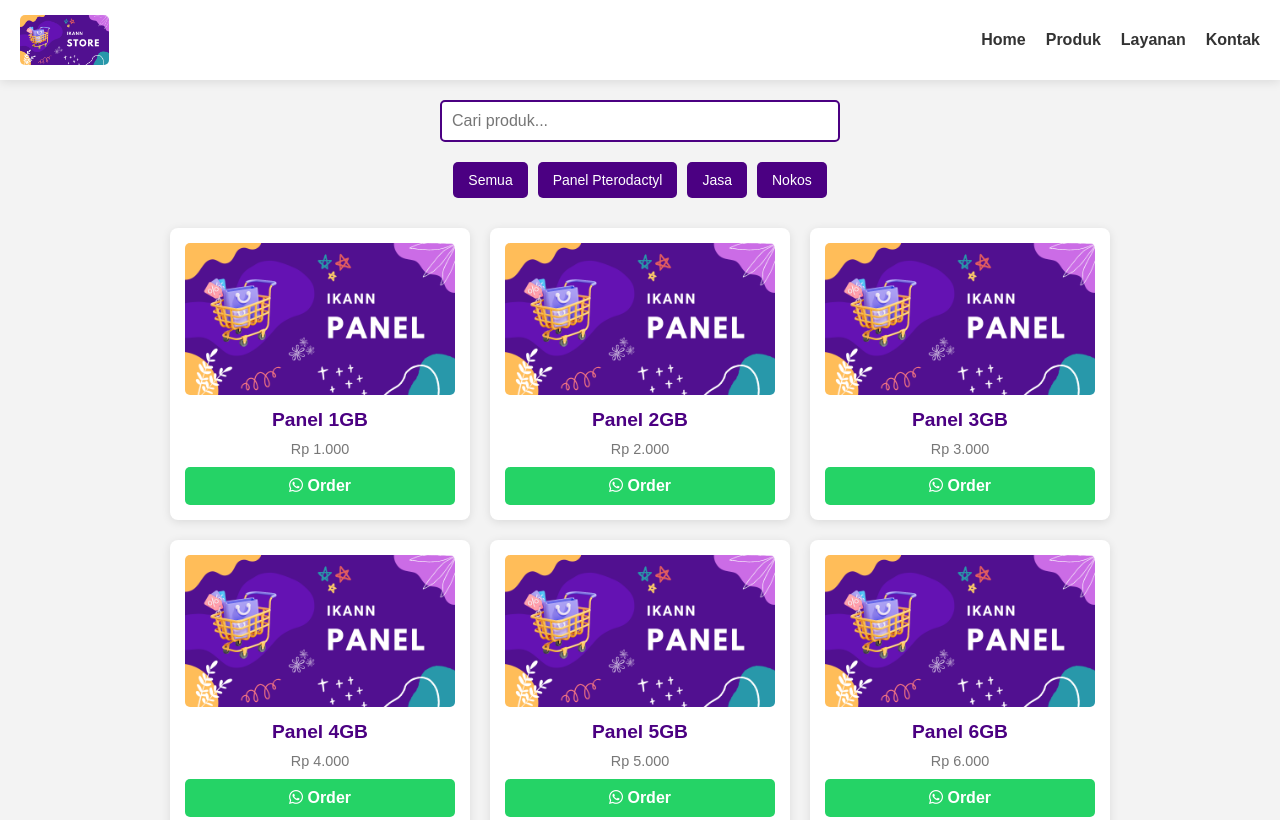
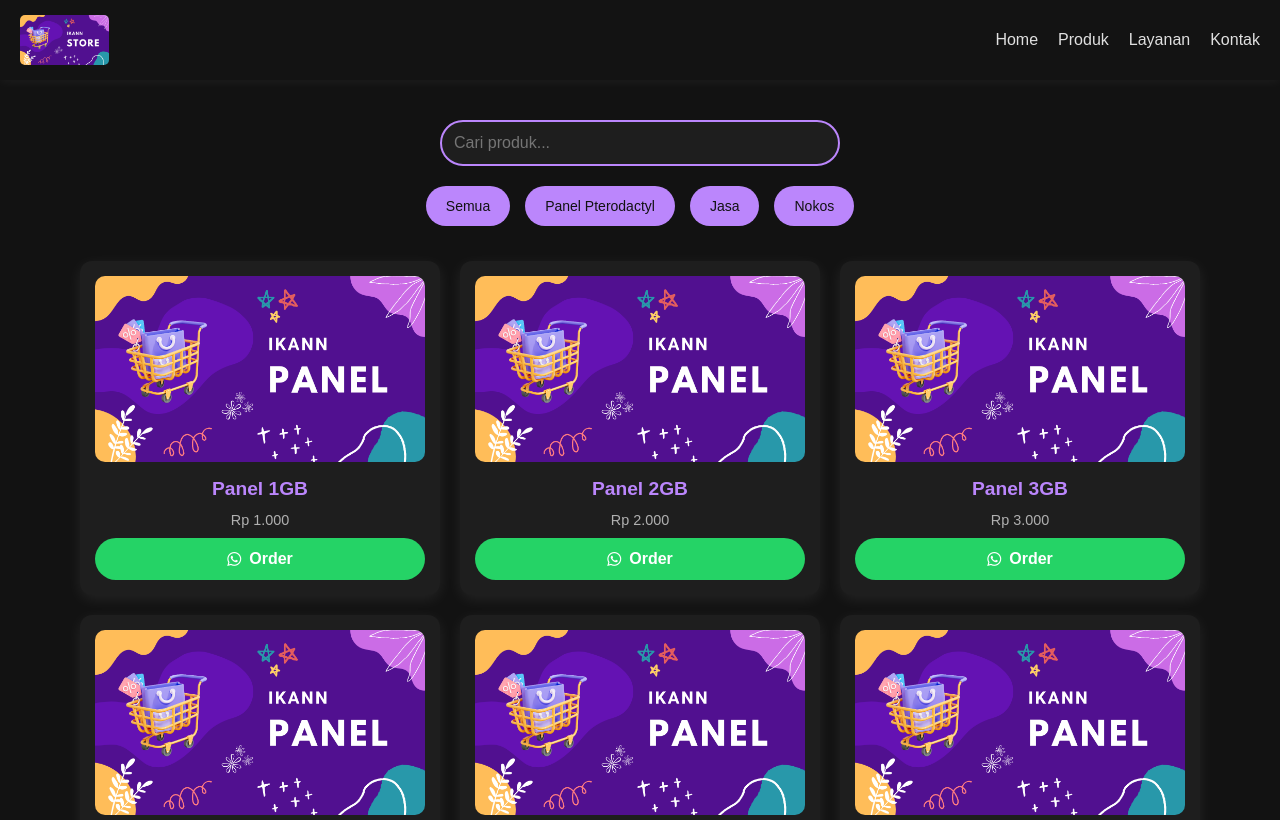
Before and after one commit to ShotaQuen/store, a plain HTML site: page index.html in a window 1280 px wide. Shown: the top 820 px of the page. Drawn offline with Linux system fonts and the light colour scheme.

Commit message:
Add files via upload

```diff
--- a/index.html
+++ b/index.html
@@ -6,18 +6,19 @@
     <title>Ikann Store</title>
     <link rel="stylesheet" href="https://cdnjs.cloudflare.com/ajax/libs/font-awesome/6.4.2/css/all.min.css">
     <style>
-        /* RESET */
+/* RESET */
 * {
     margin: 0;
     padding: 0;
     box-sizing: border-box;
-    font-family: Arial, sans-serif;
+    font-family: 'Poppins', sans-serif;
+    scroll-behavior: smooth;
 }
 
 /* BODY & CONTAINER */
 body {
-    background-color: #f3f3f3;
-    color: #333;
+    background-color: #121212;
+    color: #E0E0E0;
     display: flex;
     flex-direction: column;
     min-height: 100vh;
@@ -33,17 +34,19 @@ body {
 
 /* NAVBAR */
 .navbar {
-    background: white;
+    background: rgba(20, 20, 20, 0.9);
+    backdrop-filter: blur(10px);
     display: flex;
     justify-content: space-between;
     align-items: center;
     padding: 15px 20px;
-    box-shadow: 0 2px 10px rgba(0, 0, 0, 0.1);
+    box-shadow: 0 2px 10px rgba(255, 255, 255, 0.05);
     position: fixed;
     top: 0;
     left: 0;
     width: 100%;
     z-index: 1000;
+    transition: all 0.3s ease-in-out;
 }
 
 .navbar img {
@@ -58,115 +61,132 @@ body {
 
 .menu a {
     text-decoration: none;
-    color: #333;
-    font-weight: bold;
-    transition: color 0.3s;
+    color: #E0E0E0;
+    font-weight: 500;
+    transition: color 0.3s ease-in-out;
 }
 
 .menu a:hover {
-    color: #4B0082;
+    color: #BB86FC;
 }
 
 .menu-toggle {
     display: none;
     font-size: 24px;
     cursor: pointer;
+    color: #E0E0E0;
 }
 
 /* SEARCH BAR */
 .search-container {
-    margin: 80px auto 20px; /* Memberikan jarak karena navbar fixed */
+    margin: 100px auto 20px;
     text-align: center;
 }
 
 .search-container input {
     width: 100%;
     max-width: 400px;
-    padding: 10px;
-    border: 2px solid #4B0082;
-    border-radius: 5px;
+    padding: 12px;
+    border: 2px solid #BB86FC;
+    border-radius: 30px;
     font-size: 16px;
+    background-color: #1E1E1E;
+    color: #E0E0E0;
+    outline: none;
+    transition: all 0.3s ease-in-out;
+}
+
+.search-container input:focus {
+    border-color: #BB86FC;
+    box-shadow: 0 0 10px rgba(187, 134, 252, 0.3);
 }
 
 /* CATEGORY BUTTON */
 .category-container {
     text-align: center;
-    margin: 10px 0;
+    margin: 15px 0;
     display: flex;
     flex-wrap: wrap;
     justify-content: center;
-    gap: 10px;
+    gap: 15px;
 }
 
 .category-container button {
-    background: #4B0082;
-    color: white;
+    background: #BB86FC;
+    color: #121212;
     border: none;
-    padding: 10px 15px;
-    border-radius: 5px;
+    padding: 12px 20px;
+    border-radius: 30px;
     cursor: pointer;
     font-size: 14px;
-    transition: background 0.3s;
+    font-weight: 500;
+    transition: background 0.3s ease-in-out;
 }
 
 .category-container button:hover {
-    background: #320064;
+    background: #9A67EA;
 }
 
 /* PRODUK */
 .products {
-    display: flex;
-    flex-wrap: wrap;
-    justify-content: center;
+    display: grid;
+    grid-template-columns: repeat(auto-fit, minmax(280px, 1fr));
     gap: 20px;
     padding: 20px;
+    justify-content: center;
 }
 
 .product-card {
-    background: white;
+    background: #1E1E1E;
     padding: 15px;
-    border-radius: 8px;
-    box-shadow: 0 2px 10px rgba(0, 0, 0, 0.1);
+    border-radius: 12px;
+    box-shadow: 0 4px 15px rgba(255, 255, 255, 0.08);
     text-align: center;
-    transition: transform 0.3s;
-    width: calc(33.333% - 20px); /* 3 kolom di desktop */
-    max-width: 300px;
+    transition: transform 0.3s ease-in-out, box-shadow 0.3s ease-in-out;
 }
 
 .product-card:hover {
     transform: translateY(-5px);
+    box-shadow: 0 6px 20px rgba(255, 255, 255, 0.1);
 }
 
 .product-card img {
     width: 100%;
     height: auto;
-    max-height: 200px; /* Batas tinggi gambar */
+    max-height: 220px;
     object-fit: cover;
-    border-radius: 5px;
+    border-radius: 10px;
 }
 
 .product-card h3 {
-    margin: 10px 0;
+    margin: 12px 0;
     font-size: 1.2rem;
-    color: #4B0082;
+    color: #BB86FC;
 }
 
 .product-card p {
-    color: #777;
+    color: #B0B0B0;
     font-size: 0.9rem;
     margin-bottom: 10px;
 }
 
+/* BUTTON WHATSAPP */
 .whatsapp-link {
-    display: block;
+    display: flex;
+    align-items: center;
+    justify-content: center;
     background: #25D366;
     color: white;
-    padding: 10px;
-    border-radius: 5px;
+    padding: 12px 20px;
+    border-radius: 30px;
     text-decoration: none;
     font-weight: bold;
     margin-top: 10px;
-    transition: background 0.3s;
+    transition: background 0.3s ease-in-out;
+}
+
+.whatsapp-link i {
+    margin-right: 8px;
 }
 
 .whatsapp-link:hover {
@@ -177,15 +197,16 @@ body {
 footer {
     text-align: center;
     padding: 15px;
-    background: #4B0082;
-    color: white;
+    background: #1E1E1E;
+    color: #E0E0E0;
+    font-size: 14px;
     margin-top: auto;
 }
 
 /* RESPONSIVE */
 @media (max-width: 1024px) {
-    .product-card {
-        width: calc(50% - 20px); /* 2 kolom di tablet */
+    .products {
+        grid-template-columns: repeat(auto-fit, minmax(250px, 1fr));
     }
 }
 
@@ -201,17 +222,19 @@ footer {
         top: 60px;
         left: 0;
         width: 100%;
-        background: white;
-        box-shadow: 0 2px 10px rgba(0, 0, 0, 0.1);
+        background: rgba(20, 20, 20, 0.95);
+        box-shadow: 0 2px 10px rgba(255, 255, 255, 0.05);
         padding: 10px 0;
         z-index: 1000;
+        backdrop-filter: blur(10px);
     }
 
     .menu a {
-        padding: 10px;
+        padding: 12px;
         text-align: center;
         display: block;
-        border-bottom: 1px solid #ddd;
+        font-size: 16px;
+        border-bottom: 1px solid #444;
     }
 
     .menu-toggle {
@@ -220,10 +243,6 @@ footer {
 
     .menu.active {
         display: flex;
-    }
-
-    .product-card {
-        width: 100%; /* 1 kolom di mobile */
     }
 }
 
```
